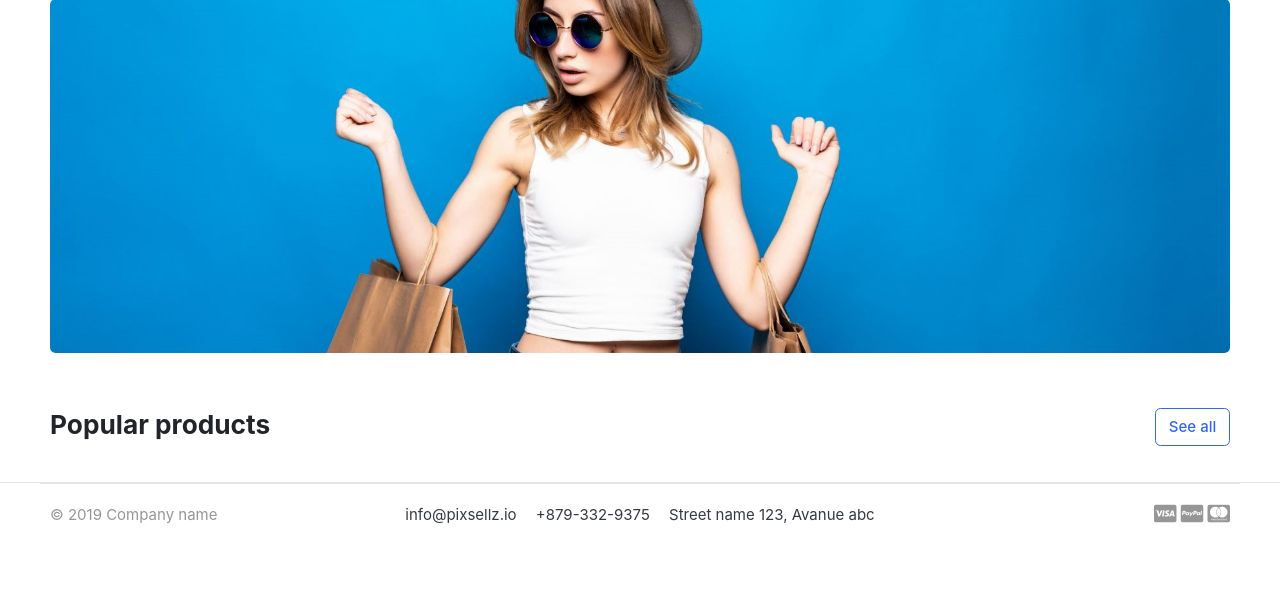
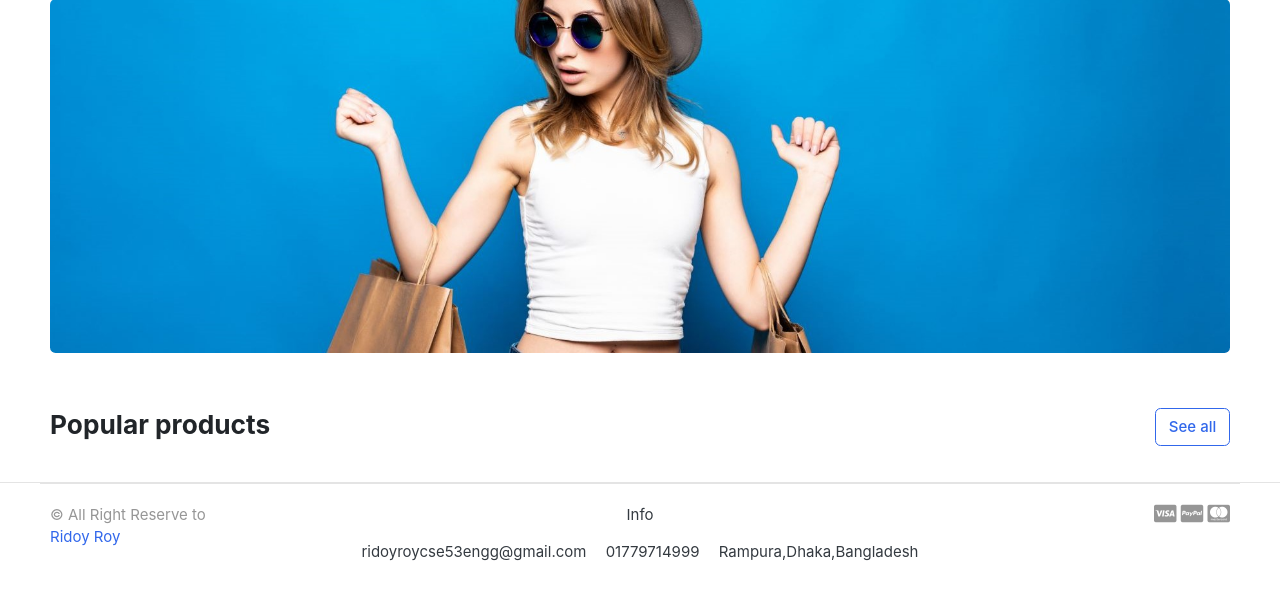
Before and after one commit to IamRidoyRoy/E-Commerce-project-with-Django, a Django app: page / in a window 1280 px wide. Shown: the part 139-739 px from the top of the page. Run offline with Django 3.2, Linux system fonts and the light colour scheme; data that the repository does not hold is empty; some libraries are stand-ins or nearby versions; some web fonts are replaced.

Commit message:
Footer and product details updated

```diff
--- a/templates/includes/footer.html
+++ b/templates/includes/footer.html
@@ -1,15 +1,15 @@
-
 <!-- ========================= FOOTER ========================= -->
 <footer class="section-footer border-top">
 	<div class="container">
 		<section class="footer-bottom border-top row">
 			<div class="col-md-2">
-				<p class="text-muted"> &copy 2019 Company name </p>
+				<p class="text-muted"> &copy All Right Reserve to <a href="">Ridoy Roy</a> </p>
 			</div>
 			<div class="col-md-8 text-md-center">
-				<span  class="px-2">info@pixsellz.io</span>
-				<span  class="px-2">+879-332-9375</span>
-				<span  class="px-2">Street name 123, Avanue abc</span>
+				<address>Info</address>
+				<span class="px-2">ridoyroycse53engg@gmail.com</span>
+				<span class="px-2">01779714999</span>
+				<span class="px-2">Rampura,Dhaka,Bangladesh</span>
 			</div>
 			<div class="col-md-2 text-md-right text-muted">
 				<i class="fab fa-lg fa-cc-visa"></i>
```
Also changed, not shown: templates/mystore/product_detail.html (+12 -7 lines).
